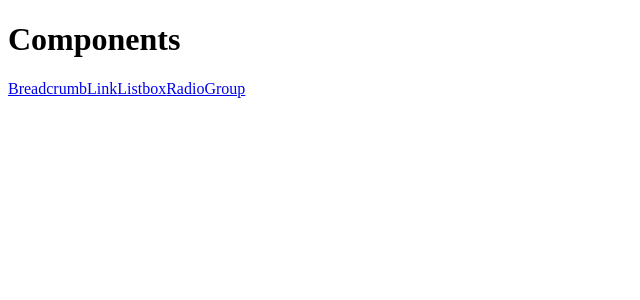
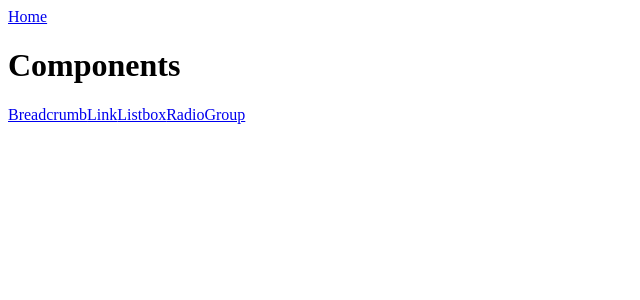
Before and after one commit to ashleemboyer/a11y-series, a Next.js app: page / in a window 1280 px wide. Shown: the top 300 px of the page, without its empty margins (0-640 px from the left). Built offline with nearby package versions, Linux system fonts and the light colour scheme.

Commit message:
Adding site header

```diff
--- a/pages/_app.tsx
+++ b/pages/_app.tsx
@@ -1,7 +1,17 @@
 import type { AppProps, NextWebVitalsMetric } from "next/app";
+import Link from "next/link";
 
 const App = ({ Component, pageProps }: AppProps) => {
-  return <Component {...pageProps} />;
+  return (
+    <>
+      <header>
+        <nav>
+          <Link href="/">Home</Link>
+        </nav>
+      </header>
+      <Component {...pageProps} />
+    </>
+  );
 };
 
 const abbreviationsToNames = {
```
